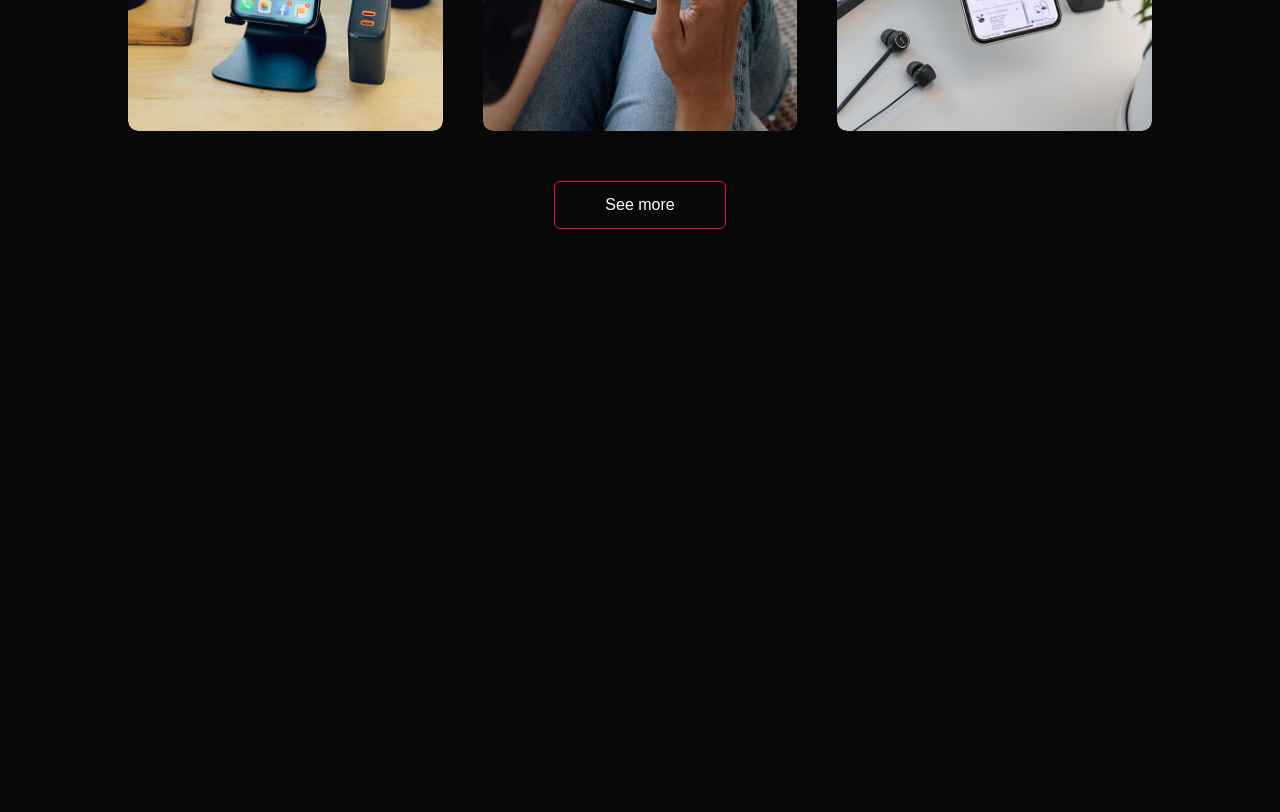
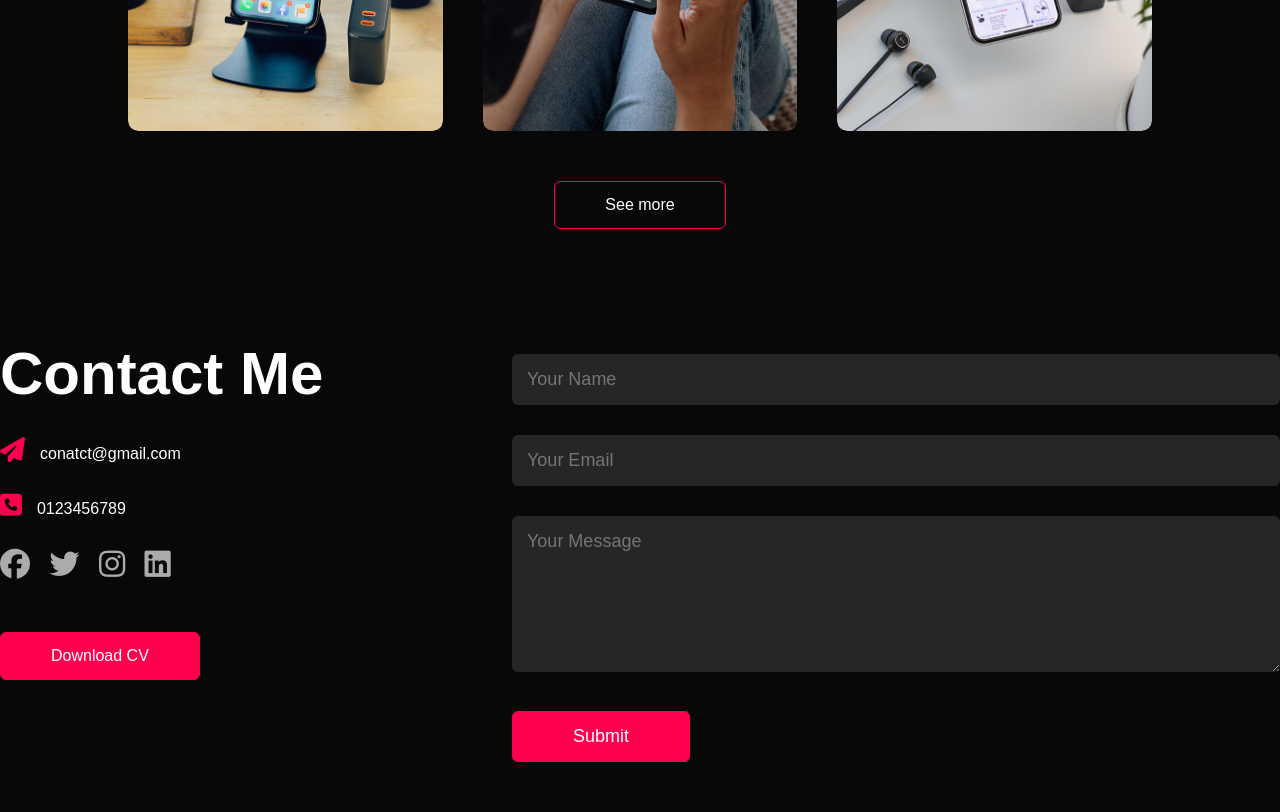
Before and after one commit to hasnatuz-zahara/Portfolio-website, a plain HTML site: page index.html in a window 1280 px wide. Shown: the part 2432-3244 px from the top of the page. Before the commit the page ends 2771 px from the top, so only its background shows below. Drawn offline with Linux system fonts and the light colour scheme.

Commit message:
Contact page

```diff
--- a/index.html
+++ b/index.html
@@ -132,6 +132,34 @@
         </div>
     </div>
 
+<div id="contact">
+    <div class="conatiner">
+        <div class="row">
+            <div class="contact-left">
+                <h1 class="sub-title">Contact Me</h1>
+                <p><i class="fa-solid fa-paper-plane"></i>conatct@gmail.com</p>
+                <p><i class="fa-solid fa-square-phone"></i>0123456789</p>
+                <div class="social-icons">
+                    <a href="https://facebook.com/"><i class="fa-brands fa-facebook"></i></a>
+                    <a href=""><i class="fa-brands fa-twitter"></i></a>
+                    <a href=""><i class="fa-brands fa-instagram"></i></a>
+                    <a href=""><i class="fa-brands fa-linkedin"></i></a>
+                </div>
+                <a href="img/my-cv.pdf" download class="btn btn2">Download CV</a>
+            </div>
+            <div class="contact-right">
+                <form>
+                    <input type="text" name="Name" placeholder="Your Name" required>
+                    <input type="email" name="Name" placeholder="Your Email" required>
+                    <textarea name="Message" rows="6" placeholder="Your Message"></textarea>
+                    <button type="submit" class="btn btn2">Submit</button>
+                </form>
+            </div>
+        </div>
+    </div>
+</div>
+
+
 
 
 
--- a/style.css
+++ b/style.css
@@ -248,3 +248,59 @@ nav ul li a:hover::after{
 .btn:hover{
     background: #ff004f;
 }
+
+
+.contact-left{
+    flex-basis: 35%;
+}
+.contact-right{
+    flex-basis: 60%;
+}
+.contact-left p{
+    margin-top: 30px;
+}
+
+.contact-left p i{
+    color: #ff004f;
+    margin-right: 15px;
+    font-size: 25px;
+}
+.social-icons{
+    margin-top: 30px;
+}
+.social-icons a{
+    text-decoration: none;
+    font-size: 30px;
+    margin-right: 15px;
+    color: #ababab;
+    display: inline-block;
+    transition: transform 0.5s;
+}
+.social-icons a:hover{
+    color: #ff004f;
+    transform: translateY(-5px);
+}
+.btn.btn2{
+    display: inline-block;
+    background: #ff004f;
+}
+.contact-right form{
+    width: 100%;
+}
+form input, form textarea{
+    width: 100%;
+    border: 0;
+    outline: none;
+    background: #262626;
+    padding: 15px;
+    margin: 15px 0;
+    color: #fff;
+    font-size: 18px;
+    border-radius: 6px;
+}
+form .btn2{
+    padding: 14px 60px;
+    font-size: 18px;
+    margin-top: 20px;
+    cursor: pointer;
+}
```
